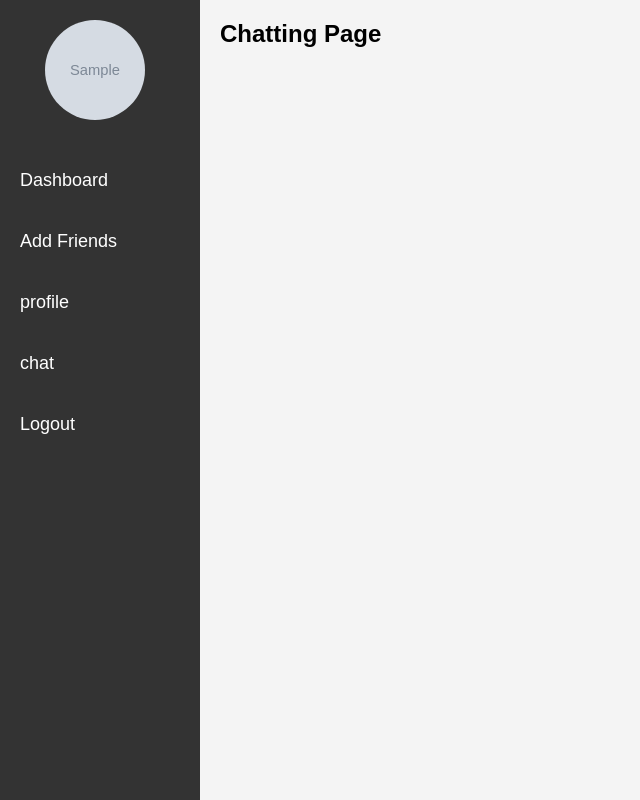
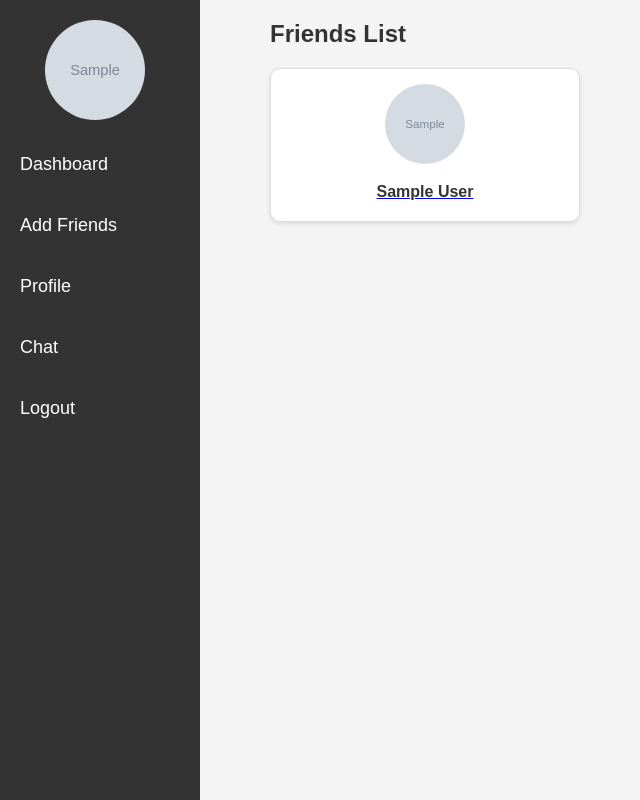
Before and after one commit to A-H-G20/worker-agency, a PHP site: page /contact.php in a window 1280 px wide. Shown: the whole page, without its empty margins (0-640 px from the left). Run offline with PHP 8.4, Linux system fonts and the light colour scheme; the visitor is signed in with stand-in values (Sample User, id 1); tables that the repository leaves empty or names only in its code hold one stand-in row (values such as "Sample post"); grey boxes marked "Sample" are stand-in pictures.

Commit message:
edit on design

```diff
--- a/contact.php
+++ b/contact.php
@@ -42,81 +42,52 @@ if (!$data) {
 // Close the statement
 mysqli_stmt_close($stmt);
 
-// Fetch all posts (public posts)
-$query_all_posts = "
-    SELECT u.profile, u.name, p.post_id, p.user_post, p.create_at,
-           (SELECT COUNT(*) FROM comments c WHERE c.post_id = p.post_id) AS comment_count
+// Fetch friends of the logged-in user
+$query_friends = "
+    SELECT u.id, u.name, u.profile
     FROM users u
-    JOIN post p ON u.id = p.user_id
+    JOIN friends f ON u.id = f.friend_id
+    WHERE f.user_id = ?
 ";
 
-$result_all_posts = mysqli_query($conn, $query_all_posts);
-if (!$result_all_posts) {
-    echo 'Error fetching posts: ' . mysqli_error($conn);
+$stmt_friends = mysqli_prepare($conn, $query_friends);
+if (!$stmt_friends) {
+    echo 'Error preparing the query: ' . mysqli_error($conn);
     exit();
 }
 
-$posts = [];
-while ($row = mysqli_fetch_assoc($result_all_posts)) {
-    $posts[] = $row;
+mysqli_stmt_bind_param($stmt_friends, 'i', $user_id);
+mysqli_stmt_execute($stmt_friends);
+$result_friends = mysqli_stmt_get_result($stmt_friends);
+if (!$result_friends) {
+    echo 'Error fetching friends: ' . mysqli_error($conn);
+    exit();
 }
 
-// Close the connection
-mysqli_close($conn);
-
-
-// Include your database connection here
-include 'config.php'; // Make sure to replace with your actual connection file
-
-// Get the logged-in user's ID from the session
-$current_user_id = $_SESSION['user_id'];
-
-// Query to fetch all users except the current logged-in user
-$sql = "SELECT id, name, profile FROM users WHERE id != ?";
-$stmt = $conn->prepare($sql);
-$stmt->bind_param("i", $current_user_id); // 'i' means integer
-$stmt->execute();
-$result = $stmt->get_result();
-echo '<div class="head">
-        <h2>Chatting Page</h2>
-    </div>';
-// Check if there are any users found
-if ($result->num_rows > 0) {
-    while ($row = $result->fetch_assoc()) {
-        // Output the user details in HTML format
-        echo '<div class="users">';
-        echo '<a href="chat_with_user.php?user_id=' . htmlspecialchars($row['id']) . '">';
-        if (!empty($row['profile'])) {
-            echo '<img src="image/' . htmlspecialchars($row['profile']) . '" alt="Profile Image">';
-        } else {
-            echo '<img src="default_profile.png" alt="Default Profile">';
-        }
-        echo '<label for="name">' . htmlspecialchars($row['name']) . '</label>';
-        echo '</a>';
-        echo '</div>';
-    }
-} else {
-    echo "<p>No other users found.</p>";
+$friends = [];
+while ($row = mysqli_fetch_assoc($result_friends)) {
+    $friends[] = $row;
 }
 
 // Close the statement and connection
-$stmt->close();
-$conn->close();
+mysqli_stmt_close($stmt_friends);
+mysqli_close($conn);
 ?>
-
 
 <!DOCTYPE html>
 <html lang="en">
+
 <head>
     <meta charset="UTF-8">
     <meta name="viewport" content="width=device-width, initial-scale=1.0">
     <link rel="stylesheet" href="css/contact.css">
-    <title>Document</title>
+    <title>Friends List</title>
 </head>
+
 <body>
-<header class="sidebar">
+    <header class="sidebar">
         <nav>
-        <div class="logo">
+            <div class="logo">
                 <?php if (!empty($data['profile'])): ?>
                     <img src="image/<?php echo htmlspecialchars($data['profile']); ?>" alt="Profile Image" />
                 <?php else: ?>
@@ -125,12 +96,35 @@ $conn->close();
             </div>
             <li><a href="dashboard.php">Dashboard</a></li>
             <li><a href="add_friends.php">Add Friends</a></li>
-            <li><a href="profile.php">profile</a></li>
-            <li><a href="chat.php">chat</a></li>
+            <li><a href="profile.php">Profile</a></li>
+            <li><a href="chat.php">Chat</a></li>
             <li><a href="logout.php">Logout</a></li>
         </nav>
     </header>
 
+    <div class="head">
+        <h2>Friends List</h2>
+    </div>
+
+    <?php if (!empty($friends)): ?>
+        <div class="users">
+            <?php foreach ($friends as $friend): ?>
+                <div class="user">
+                    <a href="chat_with_user.php?user_id=<?php echo htmlspecialchars($friend['id']); ?>">
+                        <?php if (!empty($friend['profile'])): ?>
+                            <img src="image/<?php echo htmlspecialchars($friend['profile']); ?>" alt="Profile Image">
+                        <?php else: ?>
+                            <img src="default_profile.png" alt="Default Profile">
+                        <?php endif; ?>
+                        <label for="name"><?php echo htmlspecialchars($friend['name']); ?></label>
+                    </a>
+                </div>
+            <?php endforeach; ?>
+        </div>
+    <?php else: ?>
+        <p>No friends found.</p>
+    <?php endif; ?>
 
 </body>
+
 </html>
--- a/css/contact.css
+++ b/css/contact.css
@@ -1,11 +1,19 @@
-    /* General body styling */
-    body {
+/* Basic reset */
+* {
   margin: 0;
   padding: 0;
+  box-sizing: border-box;
+}
+
+body {
   font-family: Arial, sans-serif;
   background-color: #f4f4f4;
+  color: #333;
+  padding: 0;
+  margin: 0;
 }
 
+/* Sidebar styling */
 header.sidebar {
   background-color: #333;
   width: 200px;
@@ -37,54 +45,86 @@
   background-color: #555;
   border-radius: 5px;
 }
+/* Main content area */
+body {
+  margin-left: 250px; /* Adjust based on sidebar width */
+  padding: 20px;
+}
 
-    /* Logo styling */
-    .logo img {
-        width: 100px;
-        height: 100px;
-        border-radius: 50%;
-        object-fit: cover;
+.head {
   margin-bottom: 20px;
 }
 
-    /* Header styling */
-
-    h2,
-    h3 {
-      margin: 20px;
-      margin-left: 220px;
+.head h2 {
   font-size: 24px;
+  color: #333;
 }
 
-    /* Users section styling */
+/* User list styling */
 .users {
-        margin-left: 220px; /* Space for sidebar */
-        padding: 20px;
   display: flex;
-        align-items: center;
-        gap: 10px;
+  flex-wrap: wrap;
+  gap: 20px;
 }
 
-    .users img {
-        width: 50px;
-        height: 50px;
+.user {
+  background-color: #fff;
+  border: 1px solid #ddd;
+  border-radius: 10px;
+  box-shadow: 0 2px 5px rgba(0, 0, 0, 0.1);
+  width: calc(33.333% - 20px);
+  padding: 15px;
+  text-align: center;
+  box-sizing: border-box;
+}
+
+.user img {
   border-radius: 50%;
+  width: 80px;
+  height: 80px;
   object-fit: cover;
 }
 
-    .users label {
-        font-size: 18px;
+/* Label styling */
+.user label {
+  display: block;
+  margin-top: 10px;
+  font-size: 16px;
+  color: #333;
   font-weight: bold;
-        color: #333;
+  text-align: center;
+  padding: 5px;
+  border-radius: 5px;
+  text-decoration: none; /* Ensure no underline effect */
+  transition: background-color 0.3s ease, color 0.3s ease;
 }
 
-    /* Additional styling */
-    a {
-        transition: 0.3s ease;
+.user label:hover {
+  background-color: #f4f4f4;
+  color: #007bff;
+  cursor: pointer;
 }
 
-    a:hover {
-        opacity: 0.8;
+/* Responsive design */
+@media (max-width: 768px) {
+  body {
+    margin-left: 0;
+  }
+
+  header.sidebar {
+    width: 100%;
+    height: auto;
+    position: relative;
+  }
+
+  .users {
+    flex-direction: column;
+  }
+
+  .user {
+    width: 100%;
+    margin-bottom: 20px;
+  }
 }
 .logo {
   text-align: center; /* Center the logo horizontally in its container */
```
Lines whose indentation alone changed are shown as unchanged.
